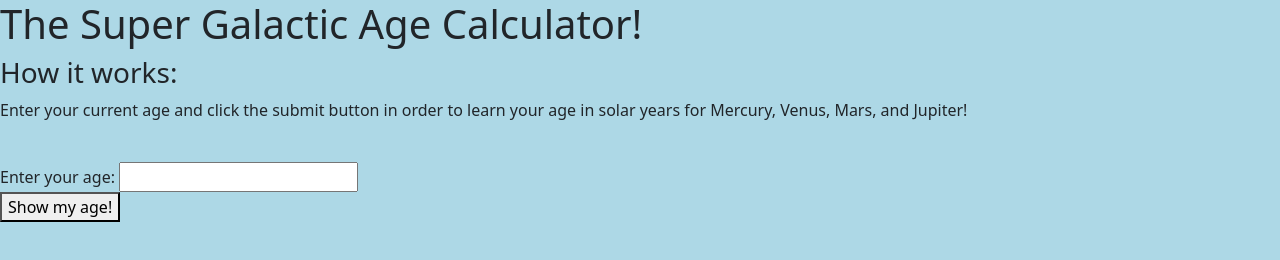
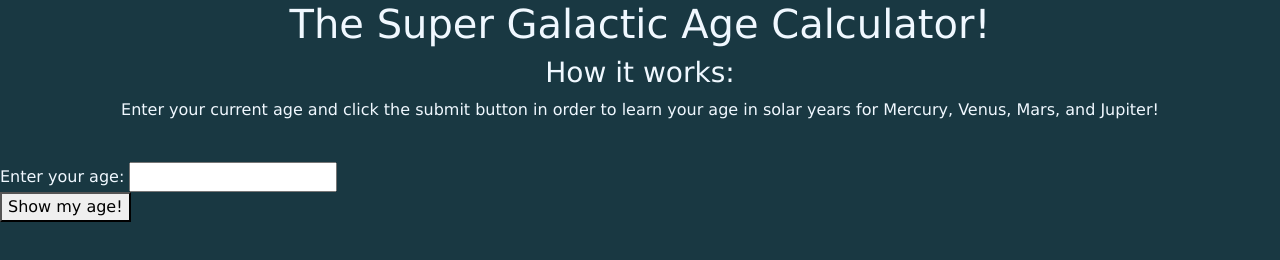
Before and after one commit to SarahAndyshak/galactic-age-calculator, a website built with webpack: page src/index.html in a window 1280 px wide. Built offline with nearby package versions, Linux system fonts and the light colour scheme.

Commit message:
Add basic style to styles.css.

```diff
--- a/src/css/styles.css
+++ b/src/css/styles.css
@@ -1,3 +1,24 @@
 body {
-  background-color: lightblue;
+  font-family: 'Lucida Sans', 'Lucida Sans Regular', 'Lucida Grande', 'Lucida Sans Unicode', Geneva, Verdana, sans-serif;
+  background-color: rgb(25, 56, 66);
 }
+
+h1 {
+  text-align: center;
+  color: aliceblue;
+}
+
+h3 {
+  text-align: center;
+  color: aliceblue;
+}
+
+p {
+  text-align: center;
+  color: aliceblue;
+}
+
+label {
+  text-align: center;
+  color: aliceblue;
+}
```
